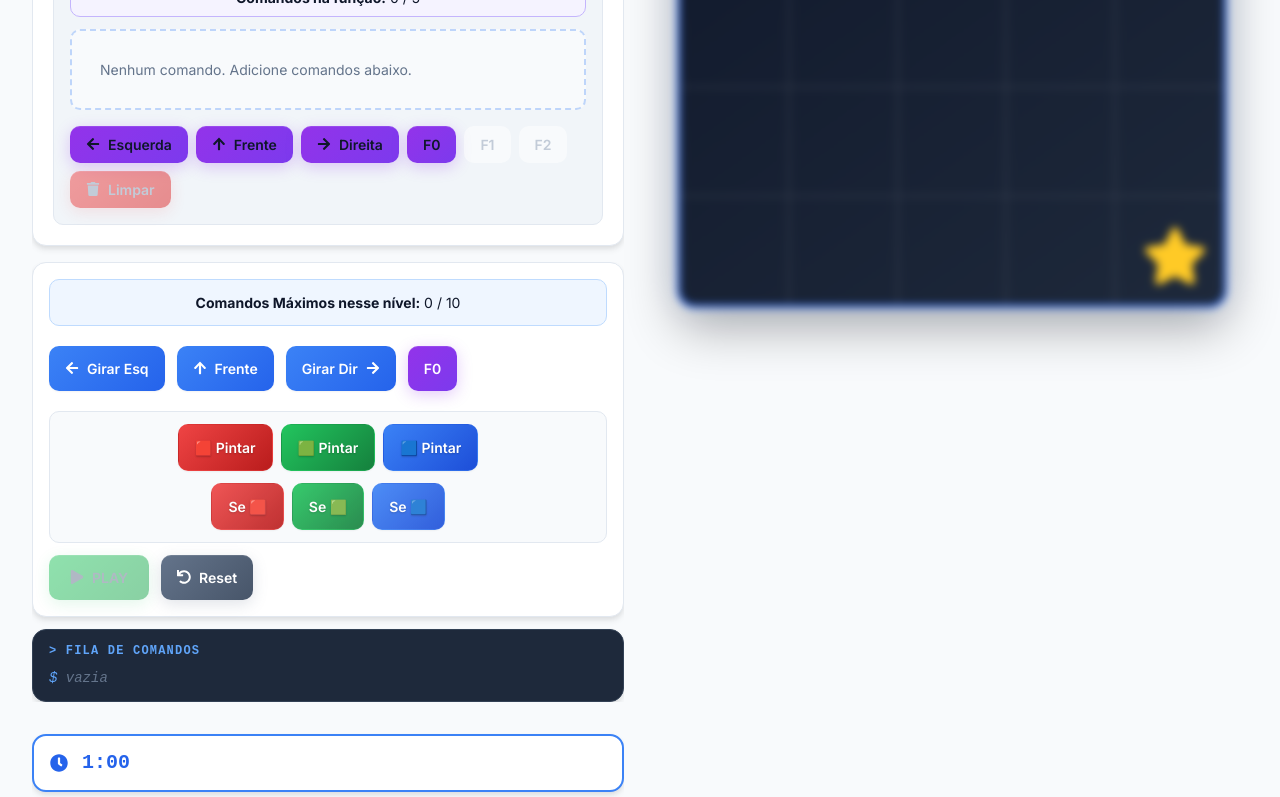
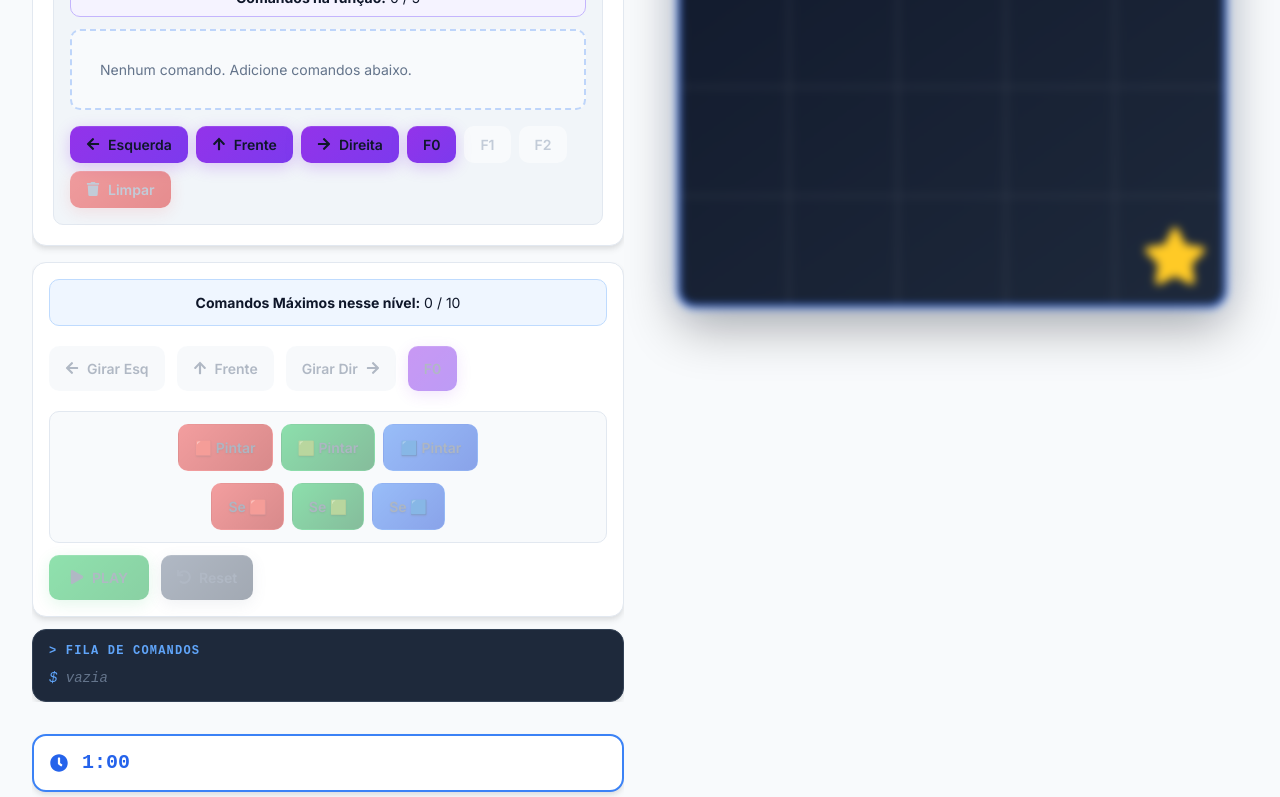
Before and after one commit to DougCristiano/GamIN, a React (Vite) app: page / in a window 1280 px wide. Shown: the part 499-1296 px from the top of the page. Built offline with nearby package versions, Linux system fonts and the light colour scheme.

Commit message:
feat: Implement core game components, including the main `Game` logic and `ControlPanel` for user interaction.

```diff
--- a/src/components/game/ControlPanel/ControlPanel.tsx
+++ b/src/components/game/ControlPanel/ControlPanel.tsx
@@ -18,6 +18,7 @@ interface ControlPanelProps {
   maxCommands?: number;
   functionLimits?: FunctionLimits;
   commandQueue: Command[];
+  disabled?: boolean;
 }
 
 export const ControlPanel: React.FC<ControlPanelProps> = ({
@@ -30,9 +31,10 @@ export const ControlPanel: React.FC<ControlPanelProps> = ({
   maxCommands,
   functionLimits,
   commandQueue,
+  disabled = false,
 }) => {
   const isLimitReached = maxCommands !== undefined && commandCount >= maxCommands;
-  const canAddCommand = !isExecuting && !isLimitReached;
+  const canAddCommand = !disabled && !isExecuting && !isLimitReached;
 
   return (
     <div className={styles.controlsContainer}>
@@ -93,10 +95,10 @@ export const ControlPanel: React.FC<ControlPanelProps> = ({
             <button onClick={() => onAddCommand('IF_BLUE')} disabled={!canAddCommand} className={styles.btnIfBlue} title="Se estiver no Azul">Se 🟦</button>
           </div>
         </div>
-        <button onClick={onPlay} disabled={isExecuting || !hasCommands} className={styles.playBtn}>
+        <button onClick={onPlay} disabled={disabled || isExecuting || !hasCommands} className={styles.playBtn}>
           <FaPlay /> PLAY
         </button>
-        <button onClick={onReset} className={styles.resetBtn}>
+        <button onClick={onReset} className={styles.resetBtn} disabled={disabled}>
           <FaUndo /> Reset
         </button>
       </div>
--- a/src/components/game/Game/Game.tsx
+++ b/src/components/game/Game/Game.tsx
@@ -232,6 +232,7 @@ export const Game: React.FC<GameProps> = ({ customLevels }) => {
             maxCommands={currentLevel?.maxCommands}
             functionLimits={currentLevel?.functionLimits}
             commandQueue={commandQueue}
+            disabled={!levelStarted}
           />
 
           <div style={{ marginTop: '1rem', display: 'flex', flexDirection: 'column', gap: '1rem' }}>
```
